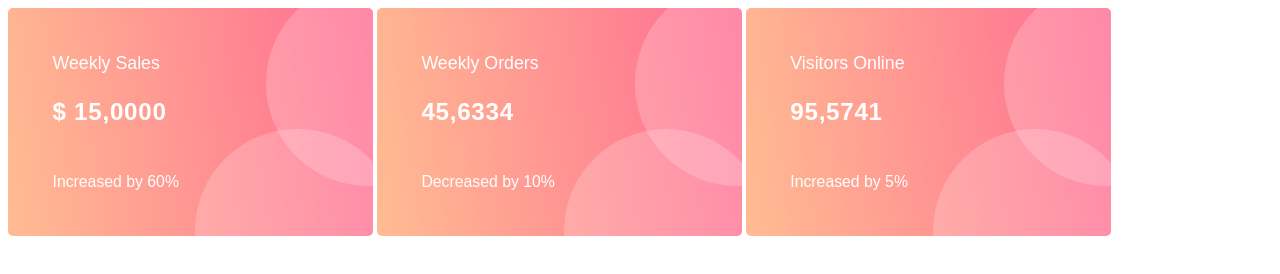
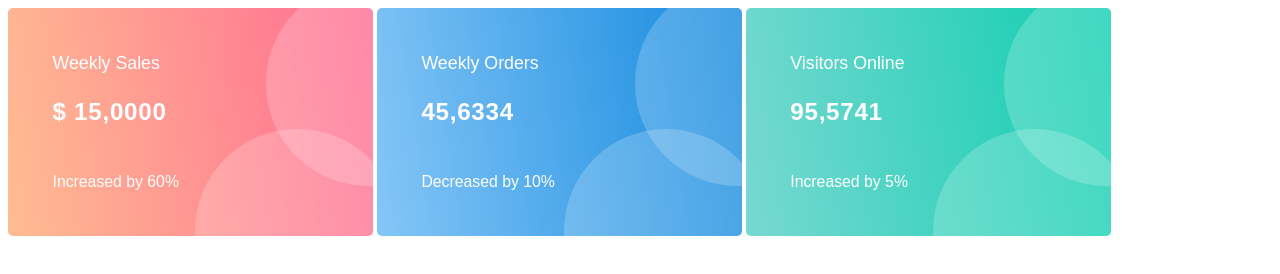
Before and after one commit to Zzeerrggoo/GradientCards, a plain HTML site: page index.html in a window 1280 px wide. Drawn offline with Linux system fonts and the light colour scheme.

Commit message:
Add gradients of blue an turquoise cards

```diff
--- a/css/styles.css
+++ b/css/styles.css
@@ -31,6 +31,13 @@ h1, h2, h3 {
 
 }
 
+#blue{
+    background-image: linear-gradient(90grad,#85c6f7,#1389de);
+}
+
+#turquoise{
+    background-image: linear-gradient(90grad,#78d8d1,#0fceb0);
+}
 
 .card h1{
     font-size: var(--size);
@@ -48,7 +55,6 @@ h1, h2, h3 {
     padding-top: 3em;
     font-size: calc(3px + 1vmax);
 }
-
 
 .card::before, .card::after{
 
```
